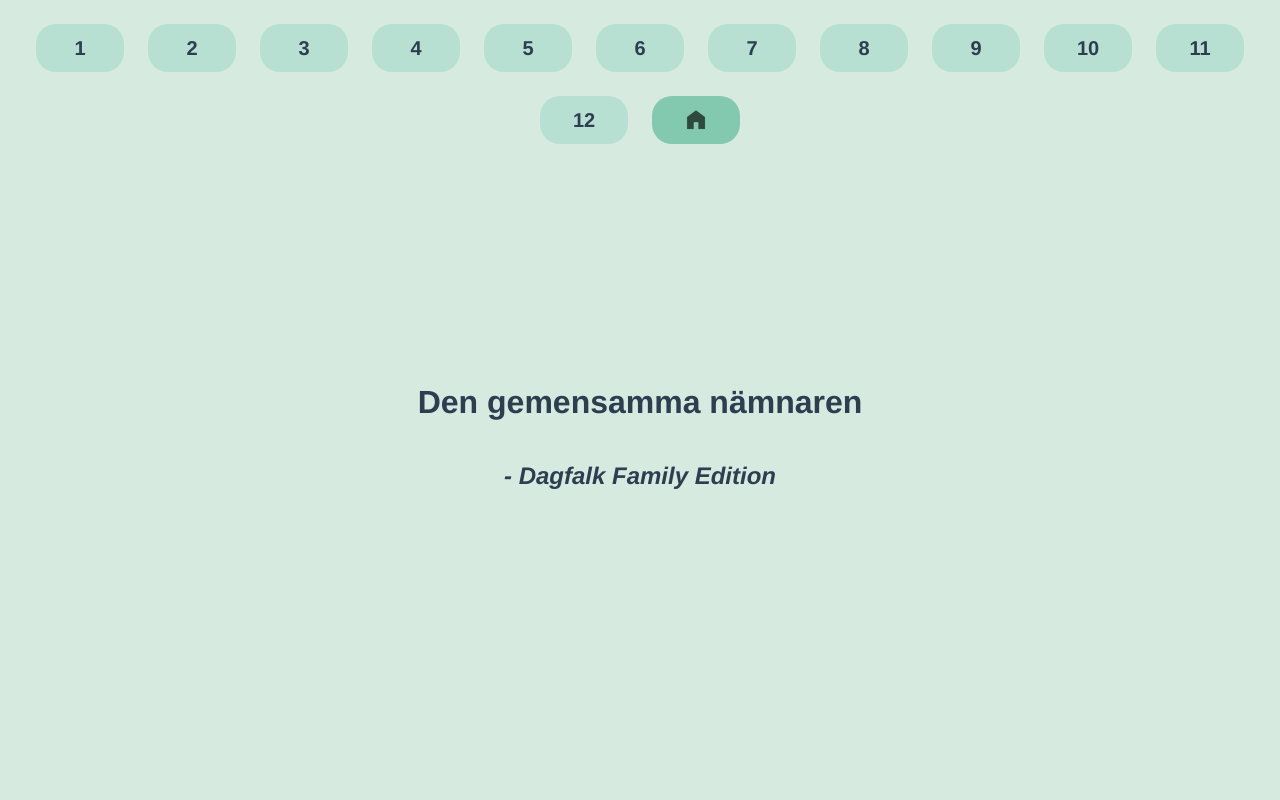
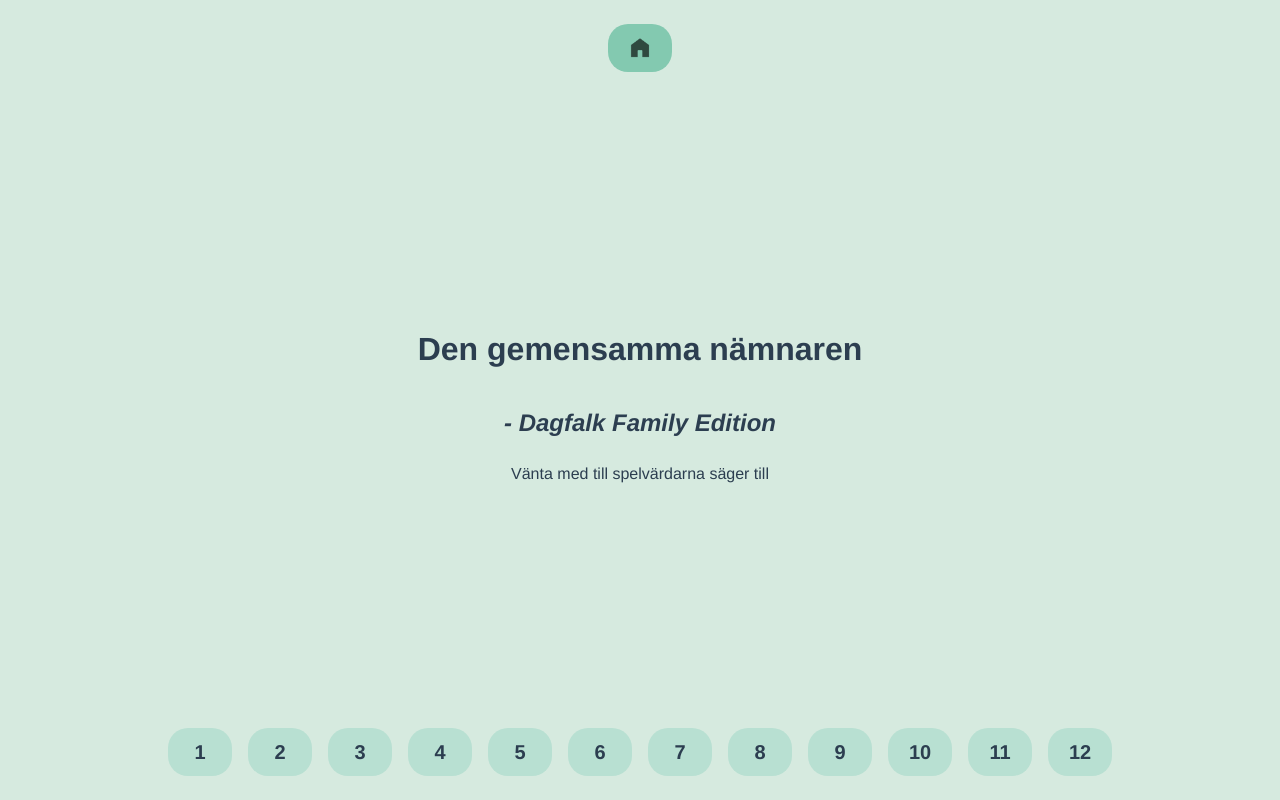
Before and after one commit to LovreB/kviss, a Vue app: page / in a window 1280 px wide. Built offline with nearby package versions, Linux system fonts and the light colour scheme.

Commit message:
Buttons at bottom of page

```diff
--- a/src/components/Questions.vue
+++ b/src/components/Questions.vue
@@ -1,12 +1,6 @@
 <template>
   <div class="wrapper">
-
-
     <div class="buttons">
-      <div v-for="(question, index) in questions" :key="question" class="button"
-        :class="{ active: selectedQuestion == index }" @click="selectedQuestion = index">
-        {{ index + 1 }}
-      </div>
       <div class="button" :class="{ active: selectedQuestion == -1 }" @click="selectedQuestion = -1">
         <img :src="imageUrl" alt="Example Image" class="homeIcon">
       </div>
@@ -21,7 +15,14 @@
       <template v-else>
         <h1>Den gemensamma nämnaren</h1>
         <h2><em> - Dagfalk Family Edition</em></h2>
+        <p>Vänta med till spelvärdarna säger till</p>
       </template>
+    </div>
+    <div class="buttons">
+      <div v-for="(question, index) in questions" :key="question" class="button"
+        :class="{ active: selectedQuestion == index }" @click="selectedQuestion = index">
+        {{ index + 1 }}
+      </div>
     </div>
   </div>
 </template>
@@ -42,7 +43,6 @@ p {
 
 .wrapper {
   padding: 1.5rem;
-  padding-bottom: 4.5rem;
   display: flex;
   flex-direction: column;
   height: 100%
@@ -63,7 +63,7 @@ p {
   display: flex;
   justify-content: center;
   flex-wrap: wrap;
-  gap: 1.5rem;
+  gap: 1rem;
 }
 
 .button {
@@ -73,7 +73,7 @@ p {
   border-radius: 1em;
   font-size: 1.25em;
   font-weight: bold;
-  width: 3rem;
+  width: 1.5rem;
   display: flex;
   justify-content: center;
   height: 1.75rem;
```
